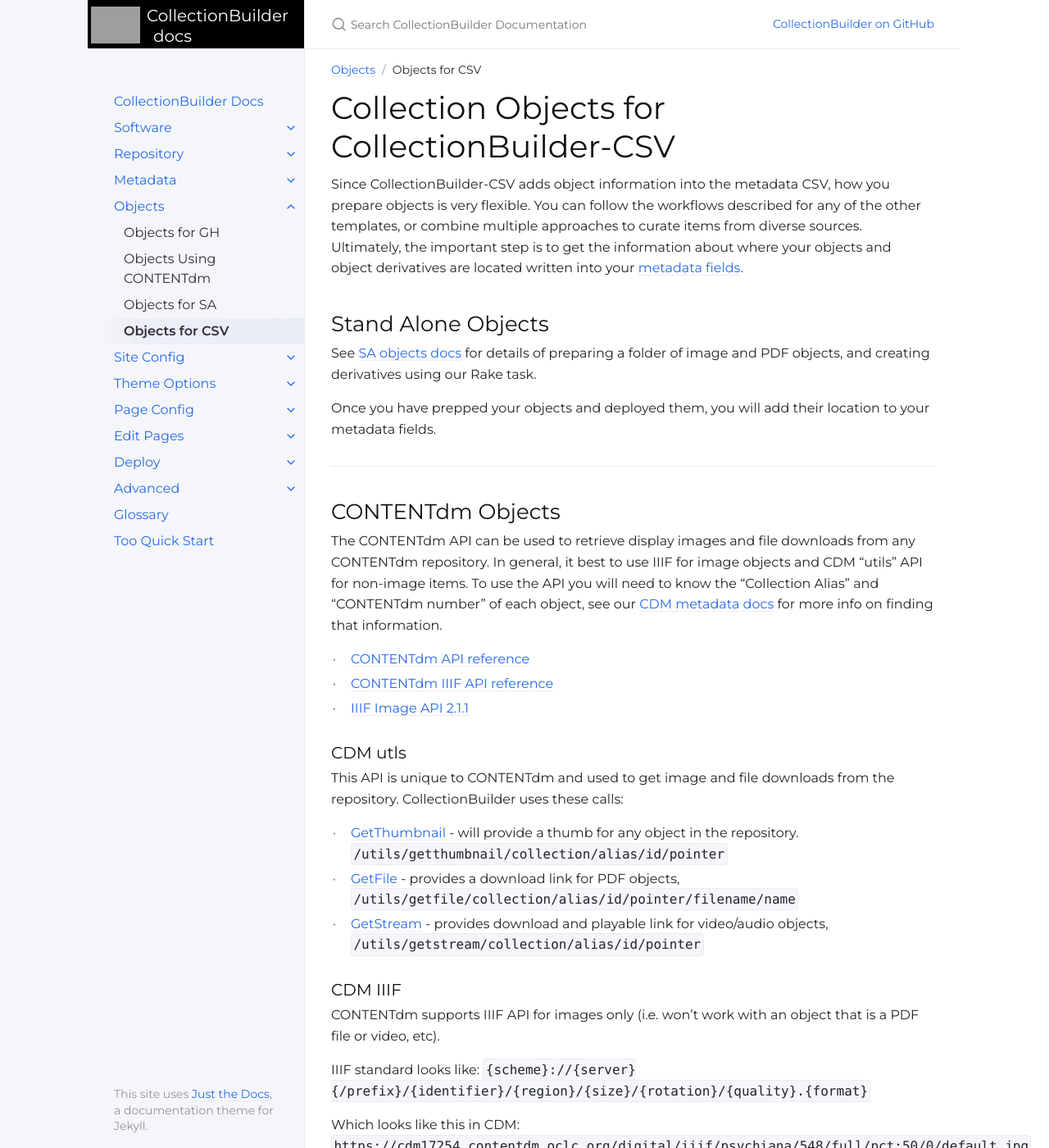
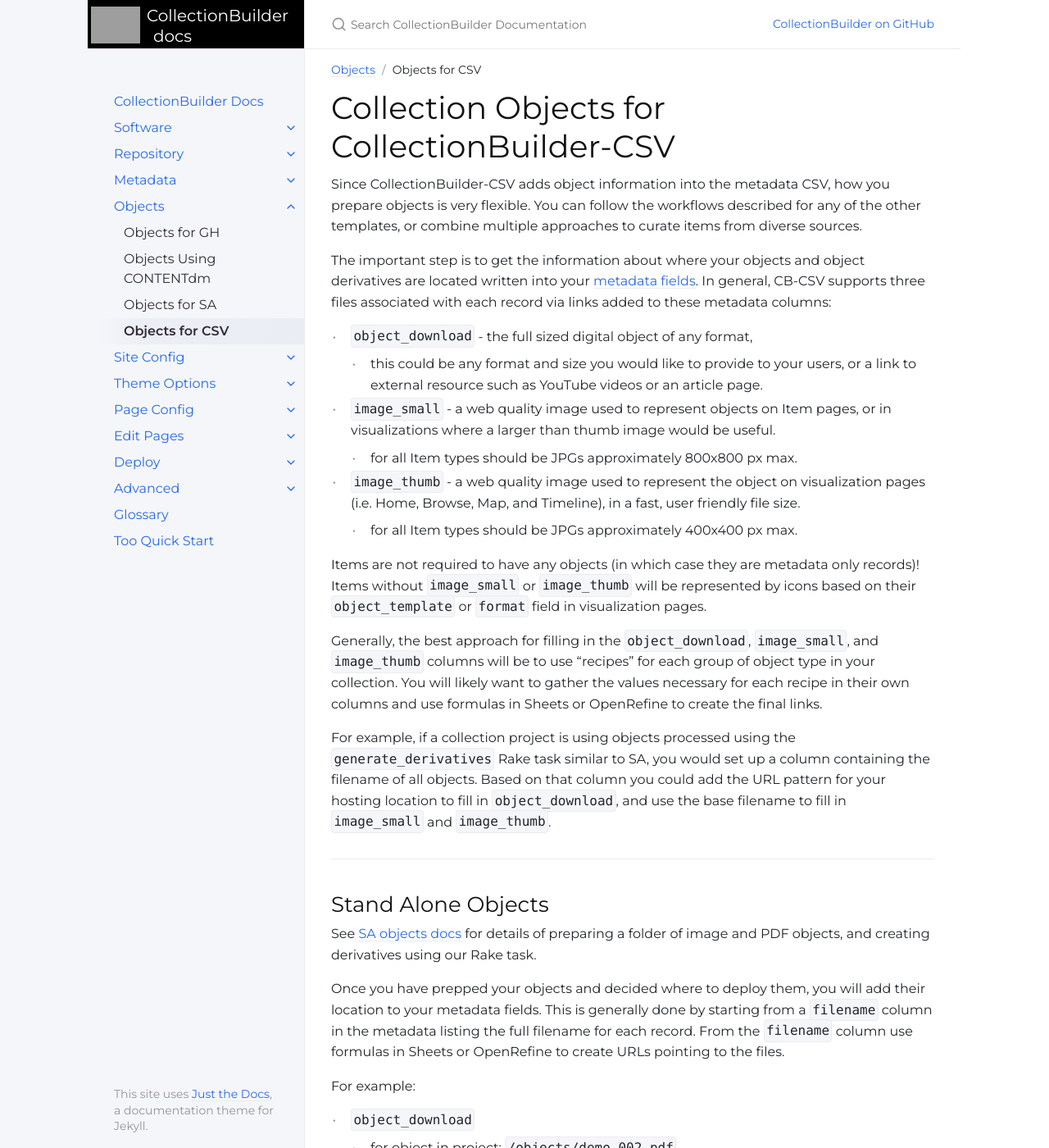
Before and after one commit to CollectionBuilder/cb-docs, a Jekyll site: the page built from docs/objects/csv-objects.md, in a window 1280 px wide and 1400 px high. Shown: the whole window at 82% size. Built offline with Jekyll 4.4.1, drawn with Linux system fonts in a browser that asks for light colours; some of the changed text lies outside the part shown.

Commit message:
more in csv objects

```diff
--- a/docs/objects/csv-objects.md
+++ b/docs/objects/csv-objects.md
@@ -8,21 +8,60 @@ nav_order: 4
 
 Since CollectionBuilder-CSV adds object information into the metadata CSV, how you prepare objects is very flexible.
 You can follow the workflows described for any of the other templates, or combine multiple approaches to curate items from diverse sources.
-Ultimately, the important step is to get the information about where your objects and object derivatives are located written into your [metadata fields]({{ '/docs/metadata/csv_metadata/' | relative_url }}).
+
+The important step is to get the information about where your objects and object derivatives are located written into your [metadata fields]({{ '/docs/metadata/csv_metadata/' | relative_url }}).
+In general, CB-CSV supports three files associated with each record via links added to these metadata columns:
+
+- `object_download` - the full sized digital object of any format,
+    - this could be any format and size you would like to provide to your users, or a link to external resource such as YouTube videos or an article page.
+- `image_small` - a web quality image used to represent objects on Item pages, or in visualizations where a larger than thumb image would be useful.
+    - for all Item types should be JPGs approximately 800x800 px max.
+- `image_thumb` - a web quality image used to represent the object on visualization pages (i.e. Home, Browse, Map, and Timeline), in a fast, user friendly file size.
+    - for all Item types should be JPGs approximately 400x400 px max.
+
+Items are not required to have any objects (in which case they are metadata only records)!
+Items without `image_small` or `image_thumb` will be represented by icons based on their `object_template` or `format` field in visualization pages.
+
+Generally, the best approach for filling in the `object_download`, `image_small`, and `image_thumb` columns will be to use "recipes" for each group of object type in your collection.
+You will likely want to gather the values necessary for each recipe in their own columns and use formulas in Sheets or OpenRefine to create the final links.
+
+For example, if a collection project is using objects processed using the `generate_derivatives` Rake task similar to SA, you would set up a column containing the filename of all objects.
+Based on that column you could add the URL pattern for your hosting location to fill in `object_download`, and use the base filename to fill in `image_small` and `image_thumb`.
+
+------------------
 
 ## Stand Alone Objects
 
 See [SA objects docs]({{ '/docs/objects/sa-objects/' | relative_url }}) for details of preparing a folder of image and PDF objects, and creating derivatives using our Rake task.
 
-Once you have prepped your objects and deployed them, you will add their location to your metadata fields.
+Once you have prepped your objects and decided where to deploy them, you will add their location to your metadata fields.
+This is generally done by starting from a `filename` column in the metadata listing the full filename for each record.
+From the `filename` column use formulas in Sheets or OpenRefine to create URLs pointing to the files.
+
+For example:
+
+- `object_download`
+    - for object in project: `/objects/demo_002.pdf`
+    - for object externally hosted: `https://example-host.org/collection/demo_002.pdf`
+    - Recipe: `https://example-host.org/collection/` + "filename"
+- `image_small`
+    - for object in project: `/objects/small/demo_002_sm.jpg`
+    - for object externally hosted: `https://example-host.org/collection/small/demo_002_sm.jpg`
+    - Recipe: `https://example-host.org/collection/small/` + "filename" - "extension" + `_sm.jpg`
+- `image_thumb`
+    - for object in project: `/objects/thumbs/demo_002_th.jpg`
+    - for object externally hosted: `https://example-host.org/collection/thumbs/demo_002_th.jpg`
+    - Recipe: `https://example-host.org/collection/thumbs/` + "filename" - "extension" + `_th.jpg`
 
 ------------------
 
 ## CONTENTdm Objects
 
 The CONTENTdm API can be used to retrieve display images and file downloads from any CONTENTdm repository.
+To use the API you will need to know the "Collection Alias" and "CONTENTdm number" of each object, see our [CDM metadata docs]({{ '/docs/metadata/cdm_metadata/' | relative_url }}) for more info on finding that information.
+
+Once you have columns in your metadata for "Collection Alias" and "CONTENTdm number" you can use formulas in Sheets or OpenRefine based on the CDM APIs to fill in `object_download`, `image_small`, and `image_thumb` columns for different item types.
 In general, it best to use IIIF for image objects and CDM "utils" API for non-image items.
-To use the API you will need to know the "Collection Alias" and "CONTENTdm number" of each object, see our [CDM metadata docs]({{ '/docs/metadata/cdm_metadata/' | relative_url }}) for more info on finding that information.
 
 - [CONTENTdm API reference](https://help.oclc.org/Metadata_Services/CONTENTdm/Advanced_website_customization/API_Reference/CONTENTdm_API)
 - [CONTENTdm IIIF API reference](https://help.oclc.org/Metadata_Services/CONTENTdm/Advanced_website_customization/API_Reference/IIIF_API_reference)
```
Also changed, not shown: docs/metadata/csv_metadata.md (+1 -1 lines).
